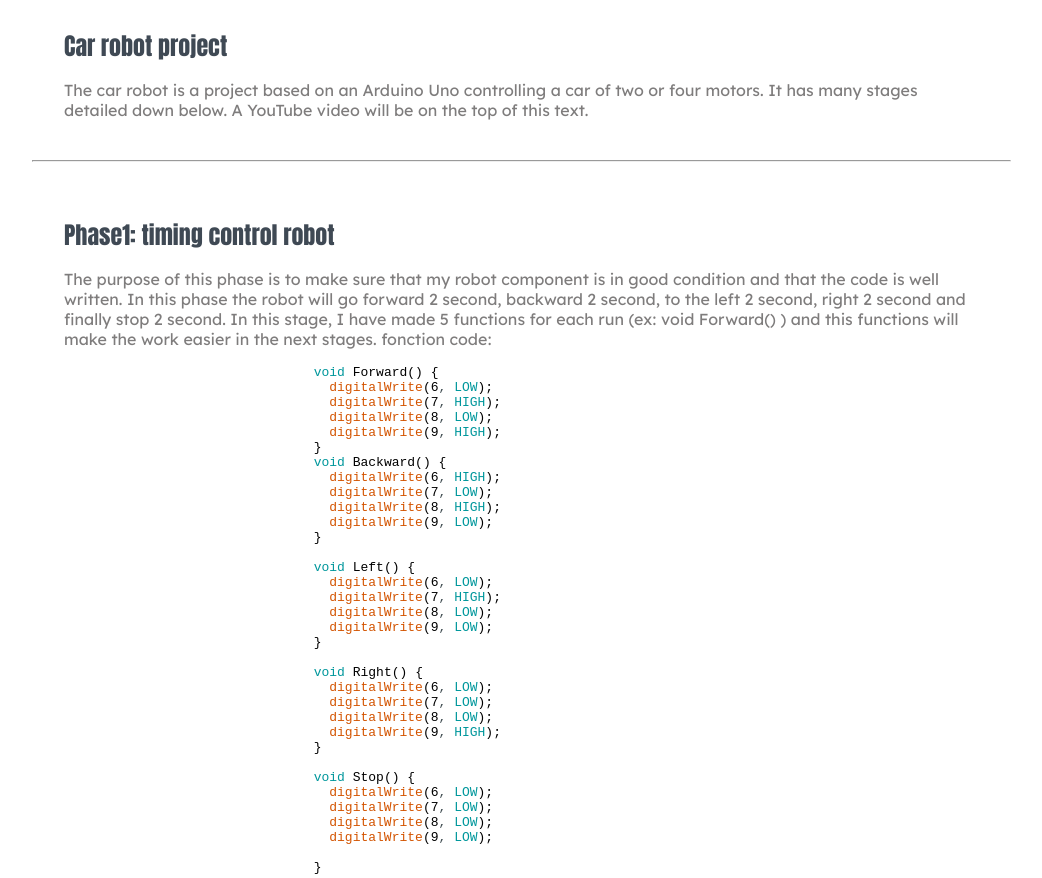
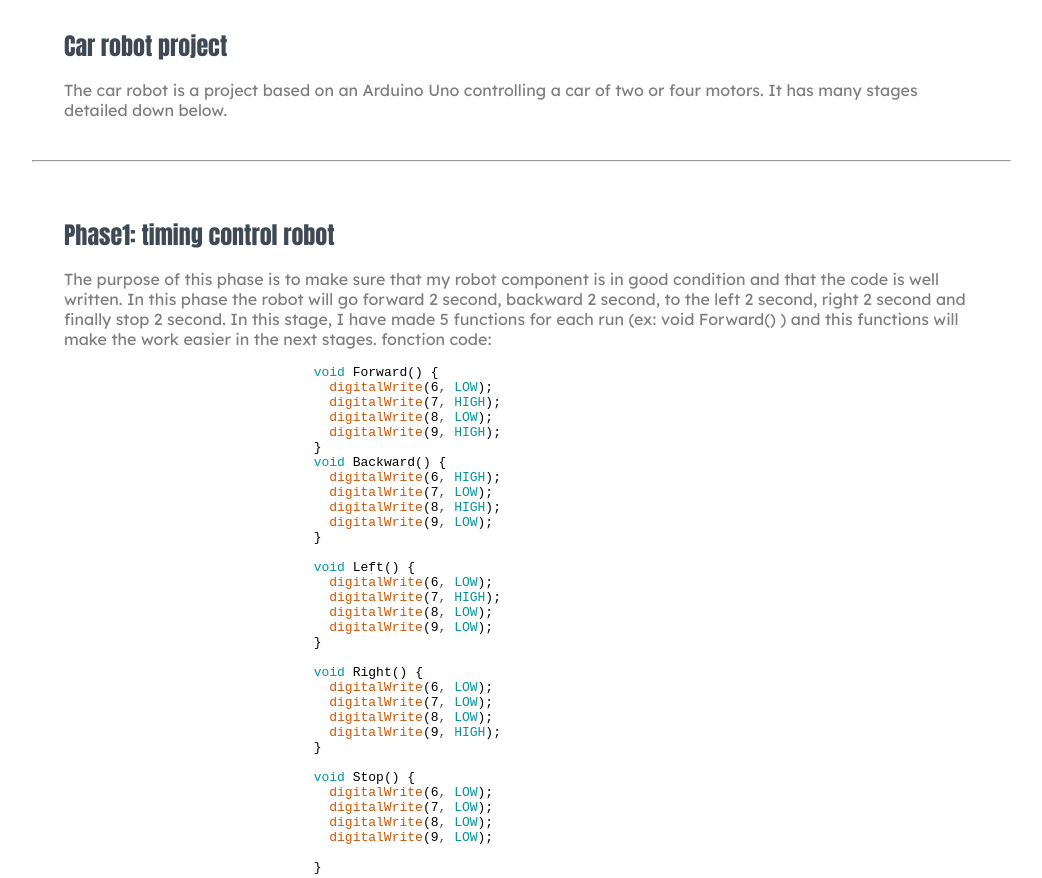
Before and after one commit to marounalkattar/portfolio, a plain HTML site: page index.html in a window 1280 px wide. Shown: the part 1395-2273 px from the top of the page, without its empty margins (32-1074 px from the left). Drawn offline with Linux system fonts and the light colour scheme.

Commit message:
Update index.html

```diff
--- a/index.html
+++ b/index.html
@@ -84,7 +84,7 @@
                         </div>
                         <div class="post-title">
                             <a href="#">Car robot project</a>
-                            <p>The car robot is a project based on an Arduino Uno controlling a car of two or four motors. It has many stages detailed down below. A YouTube video will be on the top of this text.
+                            <p>The car robot is a project based on an Arduino Uno controlling a car of two or four motors. It has many stages detailed down below.
 
                             </p>
 
```
